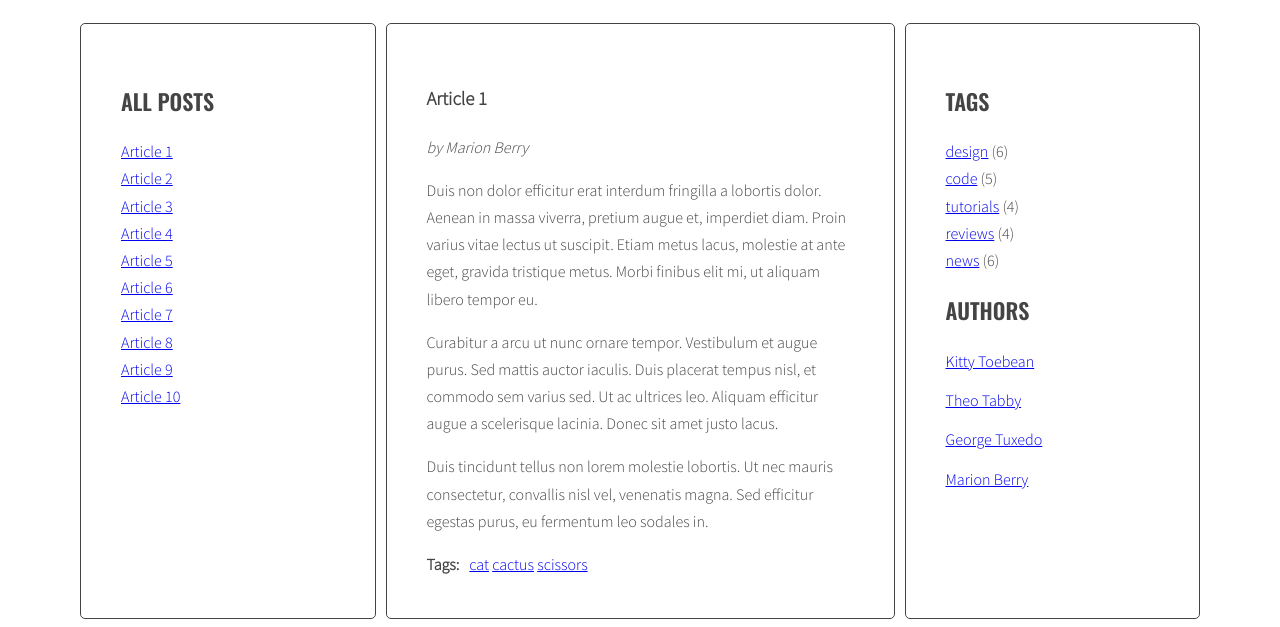
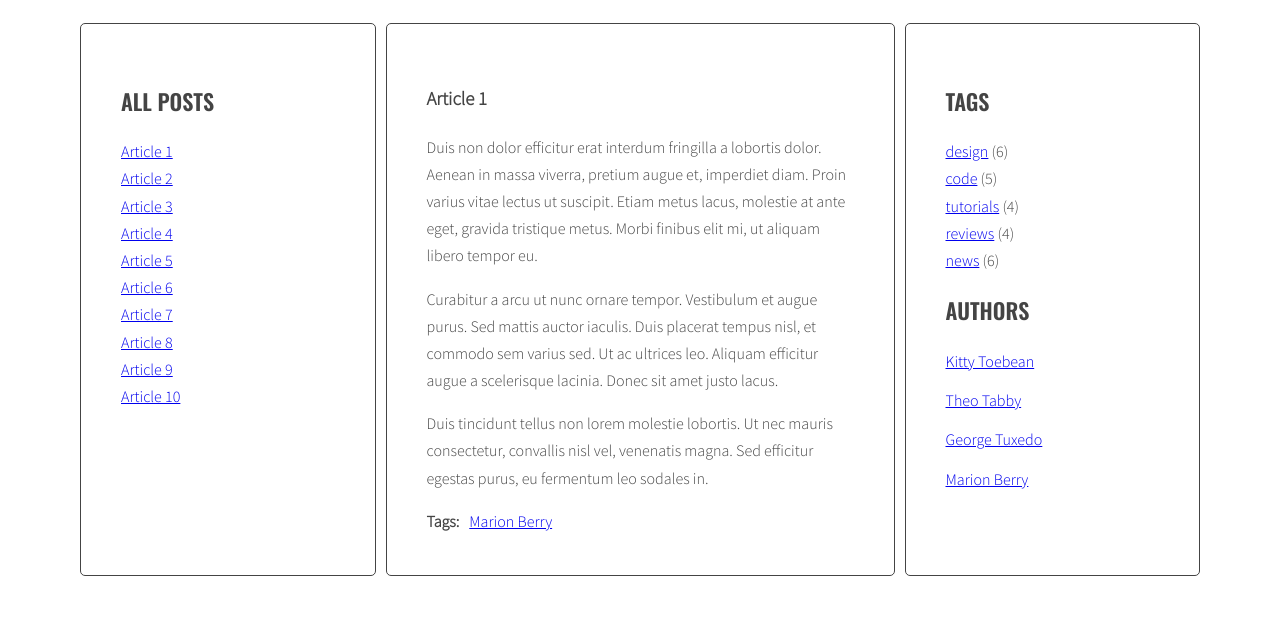
Before and after one commit to Klaudiuszu/javascript-blog, a website: page index.html in a window 1280 px wide. Shown: the part 220-847 px from the top of the page. After the commit the page ends 804 px from the top, so only its background shows below. Drawn offline with nearby package versions, Linux system fonts and the light colour scheme.

Commit message:
add new function 'addClickListenersToAuthors'

```diff
--- a/index.html
+++ b/index.html
@@ -30,9 +30,9 @@
                 </ul>
             </aside>
             <section class="posts">
-                <article class="post active" id="article-1" data-tags="cat cactus scissors">
+                <article class="post active" id="article-1" data-tags="cat cactus scissors" data-author="Marion Berry">
                     <h3 class="post-title">Article 1</h3>
-                    <p class="post-author">by Marion Berry</p>
+                    <p class="post-author"></p>
                     <div class="post-content">
                         <p>Duis non dolor efficitur erat interdum fringilla a lobortis dolor. Aenean in massa viverra, pretium augue et, imperdiet diam. Proin varius vitae lectus ut suscipit. Etiam metus lacus, molestie at ante eget, gravida tristique metus. Morbi finibus elit mi, ut aliquam libero tempor eu.</p>
 
@@ -46,7 +46,7 @@
                         </ul>
                     </div>
                 </article>
-                <article class="post" id="article-2" data-tags="cat cactus tagone" data-author="Theo Tabby">
+                <article class="post" id="article-2" data-tags="cat cactus tagone"  >
                     <h3 class="post-title">Article 2</h3>
                     <p class="post-author"></p>
                     <div class="post-content">
--- a/js/script.js
+++ b/js/script.js
@@ -149,29 +149,42 @@ addClickListenersToTags();
 
 function generateAuthors() {
 
+  console.log(generateAuthors);
+
   /* find all articles */
   const articles = document.querySelectorAll(optArticleSelector);
-
   /* START LOOP: for every article: */
   for(let article of articles) {
-
-    /* find tags wrapper */
-    const titleList = article.querySelector(optArticleTagsSelector);
-
+    /* find authors wrapper */
+    const authorsWrapper = article.querySelector(optArticleTagsSelector);
     /* make html variable with empty string */
     let html = '';
-
     /* get author name from data-author attribute */
-
-    /* START LOOP: for each author */
-
+    const articleAuthors = article.getAttribute('data-author');
     /* generate HTML of the link */
-
+    const linkHTML = '<a href="#author-' + articleAuthors + '">' + articleAuthors + '</a>';
     /* add generated code to html variable */
-
-    /* END LOOP: for each author */
+    html += linkHTML;
+    console.log(html);
+    /* insert HTML to the authorsWrapper */
+    authorsWrapper.innerHTML = html;
   }
-  /* insert HTML of all the links into the tags wrapper */
 }
 
 generateAuthors();
+
+
+
+
+function addClickListenersToAuthors(){
+/* find all links to Authors */
+  const authors = document.querySelectorAll('a[href^="#tag-"]');
+  /* START LOOP: for each link */
+  for(let author of authors) {
+  /* add authorClickHandler as event listener for that link */
+    author.addEventListener('click');
+  /* END LOOP: for each link */
+  }
+}
+
+addClickListenersToAuthors();
```
